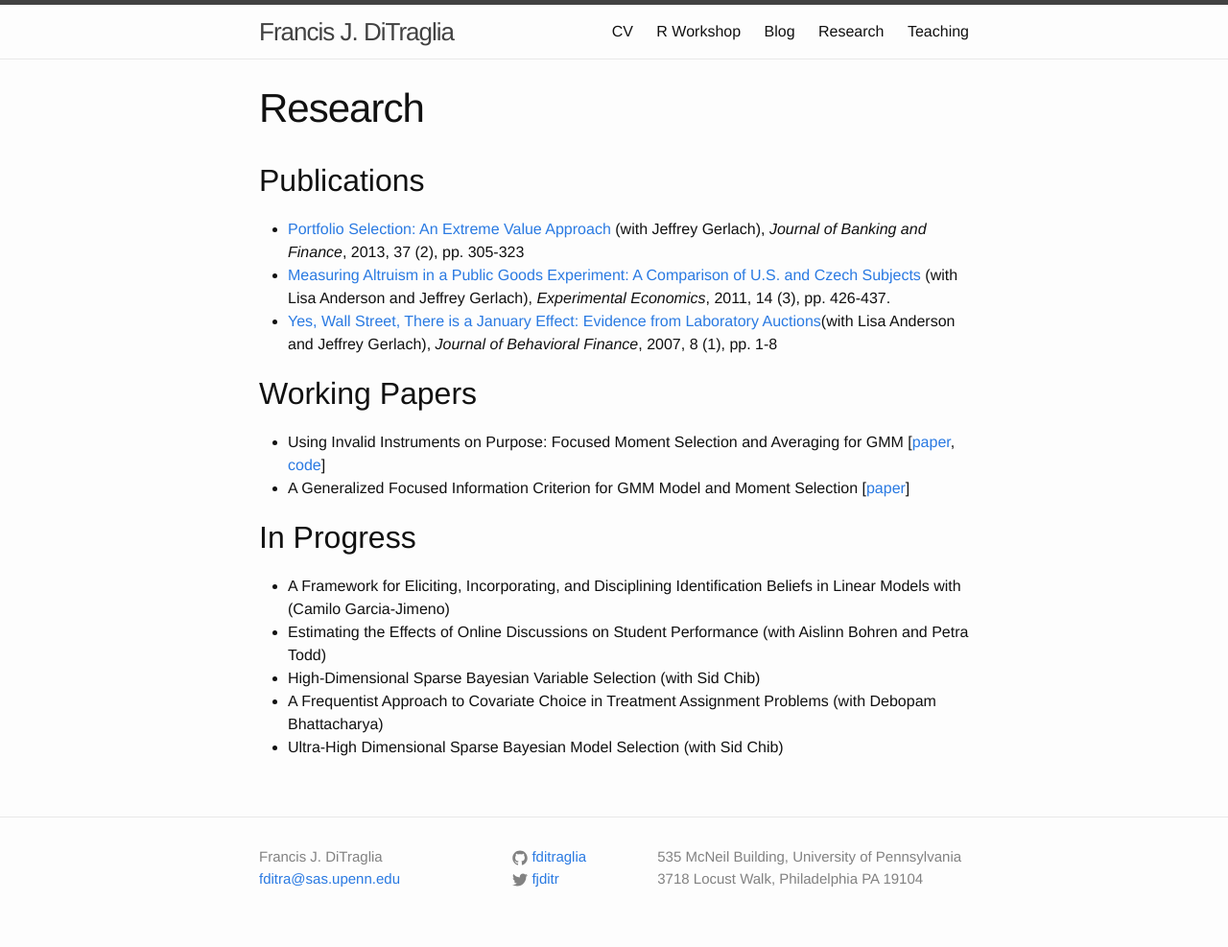
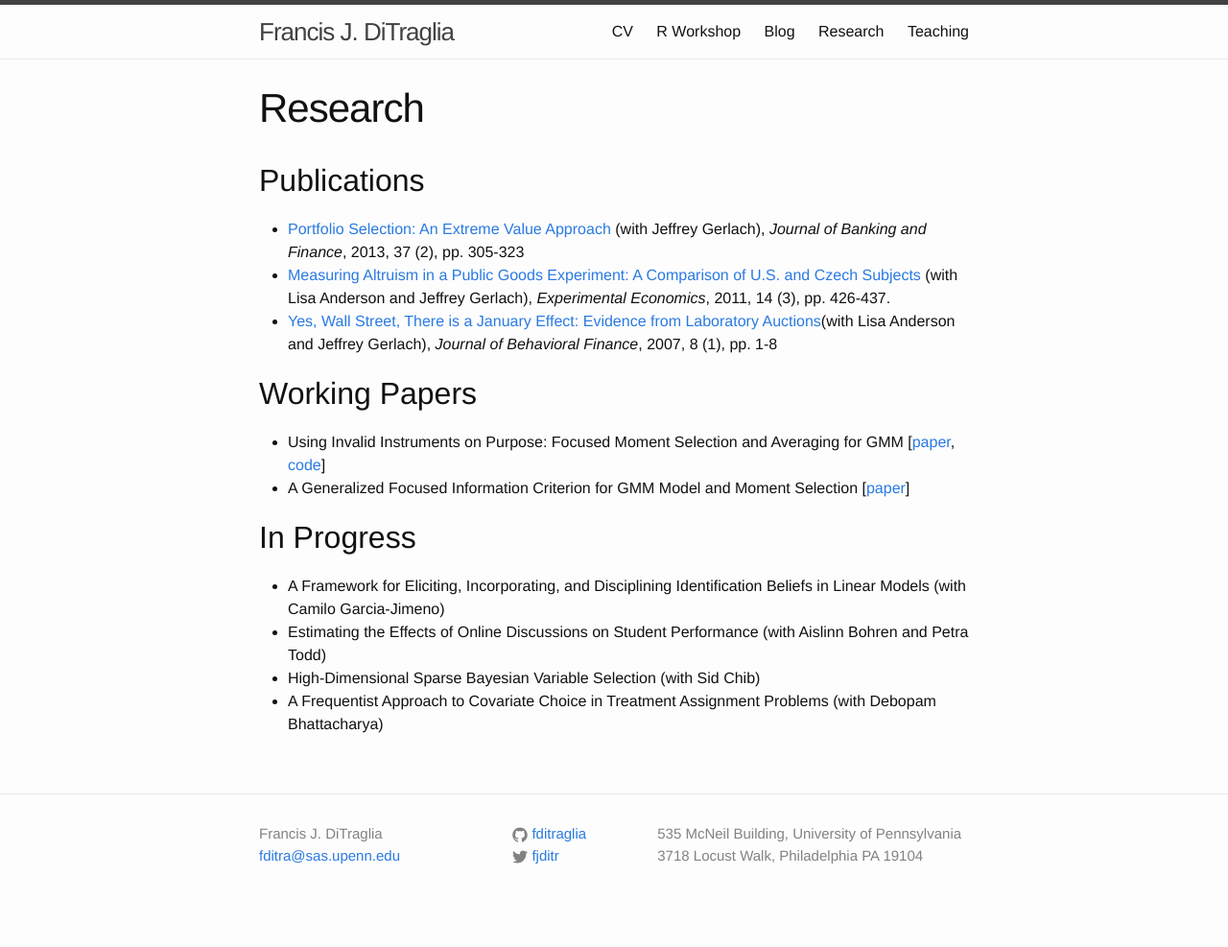
Before and after one commit to fditraglia/fditraglia.github.io, a Jekyll site: the page built from research.md, in a window 1280 px wide. Shown: the whole page at 96% size. Built offline with Jekyll 4.4.1, drawn with Linux system fonts in a browser that asks for light colours; after the commit the page ends 963 px from its top, so only the background shows below that.

Commit message:
remove duplicate

```diff
--- a/research.md
+++ b/research.md
@@ -16,8 +16,7 @@ permalink: /research/
 
 ## In Progress
 
--  A Framework for Eliciting, Incorporating, and Disciplining Identification Beliefs in Linear Models with (Camilo Garcia-Jimeno)
+-  A Framework for Eliciting, Incorporating, and Disciplining Identification Beliefs in Linear Models (with Camilo Garcia-Jimeno)
 -  Estimating the Effects of Online Discussions on Student Performance (with Aislinn Bohren and Petra Todd)
 -  High-Dimensional Sparse Bayesian Variable Selection (with Sid Chib)
 -  A Frequentist Approach to Covariate Choice in Treatment Assignment Problems (with Debopam Bhattacharya)
--  Ultra-High Dimensional Sparse Bayesian Model Selection (with Sid Chib)
```
